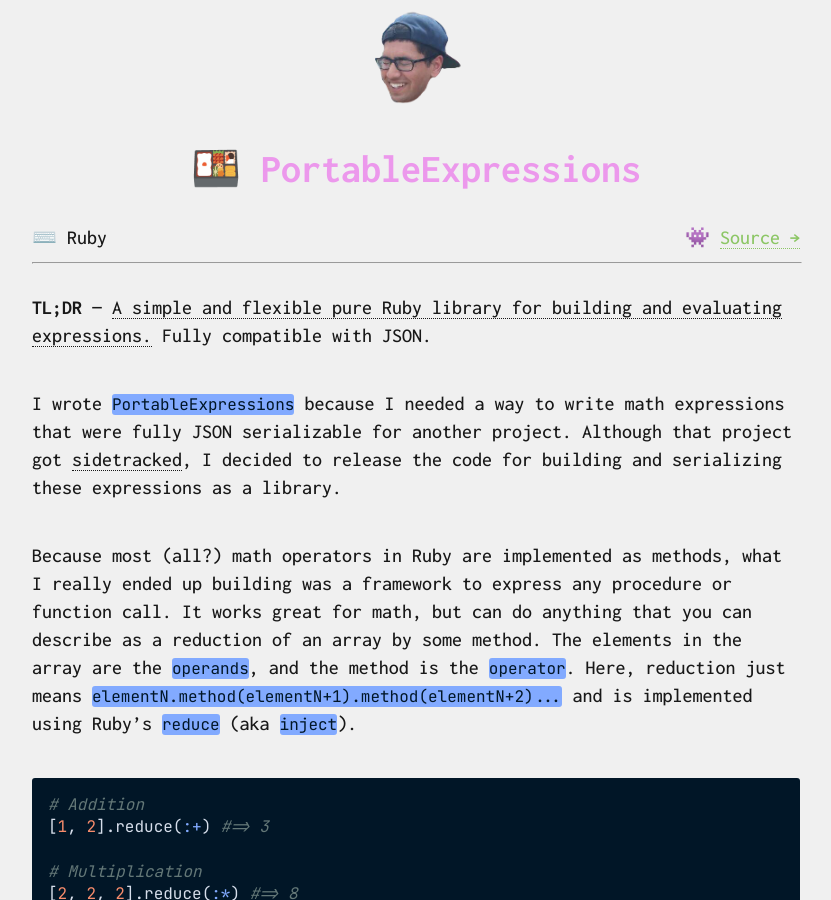
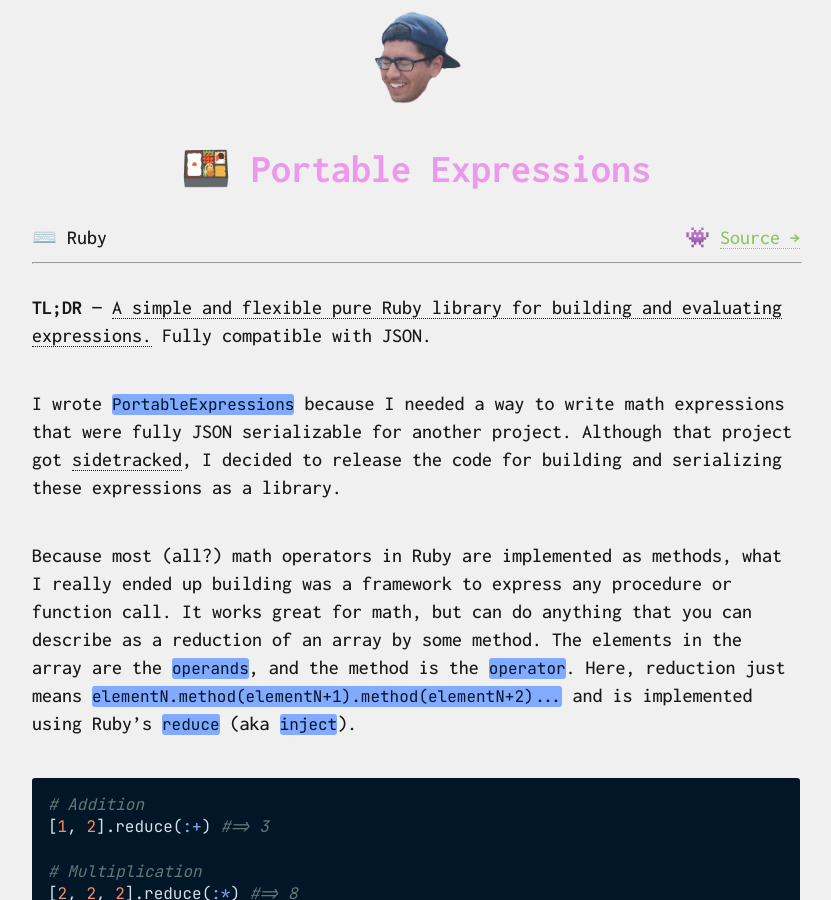
Before and after one commit to omkarmoghe/omkarmoghe.github.io, a Jekyll site: the page built from _projects/7-portable-expressions.md, in a window 1280 px wide and 900 px high. Shown: the whole window, without its empty margins (224-1055 px from the left). Built offline with Jekyll 4.4.1, drawn with Linux system fonts in a browser that asks for light colours; nearby versions of some CDN libraries.

Commit message:
naming so that the title doesn't wrap ;/

```diff
--- a/_projects/7-portable-expressions.md
+++ b/_projects/7-portable-expressions.md
@@ -1,6 +1,6 @@
 ---
 layout: project
-title: "PortableExpressions"
+title: "Portable Expressions"
 github_url: "https://github.com/omkarmoghe/portable_expressions"
 languages:
   - Ruby
```
